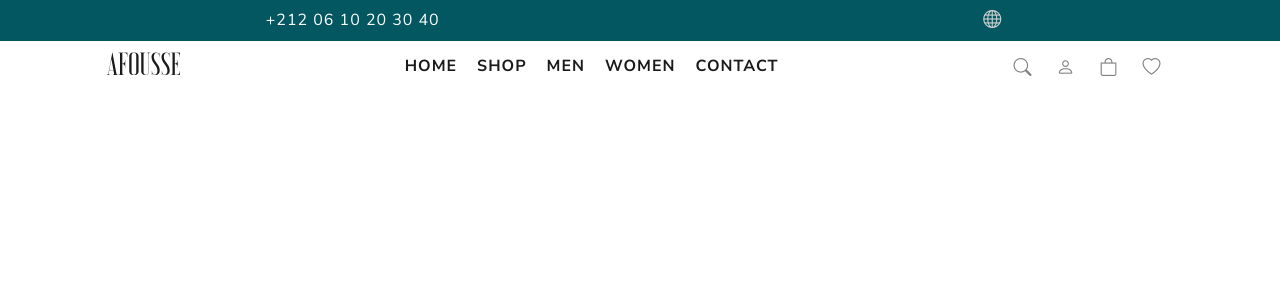
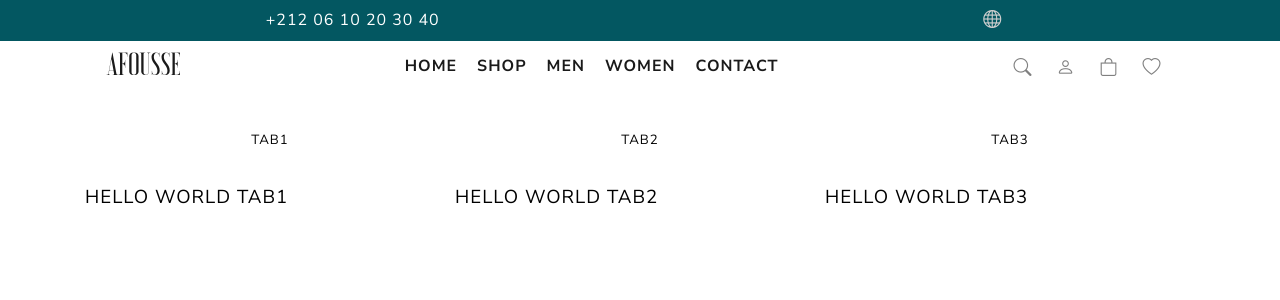
Before and after one commit to Ayman-shaim1/afousse, a React (Create React App) app: page / in a window 1280 px wide. Shown: the top 300 px of the page. Built offline with nearby package versions, Linux system fonts and the light colour scheme.

Commit message:
start working on tabs & tab

```diff
--- a/package.json
+++ b/package.json
@@ -11,6 +11,7 @@
     "react-router-dom": "^6.11.0",
     "react-scripts": "5.0.1",
     "styled-components": "^5.3.10",
+    "uuid": "^9.0.0",
     "web-vitals": "^2.1.4"
   },
   "scripts": {
--- a/src/GlobalStyle.js
+++ b/src/GlobalStyle.js
@@ -60,8 +60,8 @@ h6 {
 }
 
 .ic-img{
-  width:20px;
-  height:20px;
+  width:18px;
+  height:18px;
   margin:2px;
 }
 
--- a/src/components/Header.js
+++ b/src/components/Header.js
@@ -20,6 +20,8 @@ import FacebookLogo from "../assets/images/facebook-logo.png";
 const Header = () => {
   const [showNavBar, setShowNavBar] = useState(false);
   const [showModal, setShowModal] = useState(false);
+  const [email, setEmail] = useState("");
+  const [password, setPasswrod] = useState("");
 
   const openModalHandler = (e) => {
     e.preventDefault();
@@ -28,6 +30,8 @@ const Header = () => {
   const closeModalHandler = (e) => {
     e.preventDefault();
     setShowModal(false);
+    setEmail("");
+    setPasswrod("");
   };
 
   return (
@@ -35,9 +39,19 @@ const Header = () => {
       <Modal show={showModal} title="Login" onClose={closeModalHandler}>
         <form>
           <label>Email</label>
-          <Input placeholder={"Enter email ..."} />
+          <Input
+            placeholder={"Enter email ..."}
+            value={email}
+            type="email"
+            onChange={(e) => setEmail(e.target.value)}
+          />
           <label>Password</label>
-          <Input placeholder={"Enter password ..."} type="password" />
+          <Input
+            placeholder={"Enter password ..."}
+            type="password"
+            value={password}
+            onChange={(e) => setPasswrod(e.target.value)}
+          />
           <Button block color="primary">
             Login
           </Button>
--- /dev/null
+++ b/src/components/Tab.js
@@ -0,0 +1,23 @@
+import React, { useState } from "react";
+import { Tab as SCTab, TabTitle, TabContent } from "./styles/Tabs.styled";
+import { v4 as uuidv4 } from "uuid";
+
+const Tab = ({ children, title }) => {
+  const id = uuidv4();
+  const [activeTab, setActiveTab] = useState(true);
+
+  const activeTabHandler = () => {};
+
+  return (
+    <SCTab id={`tab-${id}`}>
+      <TabTitle onClick={activeTabHandler} id={`tab-title-${id}`}>
+        {title}
+      </TabTitle>
+      <TabContent active={activeTab} id={`tab-content-${id}`}>
+        {children}
+      </TabContent>
+    </SCTab>
+  );
+};
+
+export default Tab;
--- /dev/null
+++ b/src/components/Tabs.js
@@ -0,0 +1,8 @@
+import React from "react";
+import { Tabs as SCTabs } from "./styles/Tabs.styled";
+
+const Tabs = ({ children }) => {
+  return <SCTabs>{children}</SCTabs>;
+};
+
+export default Tabs;
--- a/src/components/index.js
+++ b/src/components/index.js
@@ -6,3 +6,5 @@ export { default as Search } from "./Search";
 export { default as Input } from "./Input";
 export { default as Button } from "./Button";
 export { default as Divider } from "./Divider";
+export { default as Tabs } from "./Tabs";
+export { default as Tab } from "./Tab";
--- a/src/components/styles/Input.styled.js
+++ b/src/components/styles/Input.styled.js
@@ -6,6 +6,14 @@ export const Input = styled.input`
   background-color: var(--light-gray-color);
   outline: none;
   width: 100%;
-  display:block;
+  display: block;
   margin: 5px 0 10px 0;
+
+  &:focus {
+    color: #55595c;
+    background-color: #f7f7f9;
+    border-color: #8d8d8d;
+    outline: 0;
+    box-shadow: 0 0 0 0.25rem rgba(26, 26, 26, 0.25);
+  }
 `;
--- a/src/components/styles/Modal.styled.js
+++ b/src/components/styles/Modal.styled.js
@@ -1,11 +1,11 @@
 import styled, { keyframes } from "styled-components";
 
 const openModal = keyframes`
-  from{
+  from {
     top:0;
   }
-  to{
-  top:50%
+  to {
+    top:50%
   }
 `;
 
@@ -20,7 +20,7 @@ export const Modal = styled.div`
   transform: translate(-50%, -50%);
   border: 1px solid var(--gray-color);
   z-index: 5000;
-  animation: ${openModal} 0.3s linear;
+  animation: ${openModal} 0.4s linear;
   @media (max-width: 700px) {
     width: 400px;
   }
--- /dev/null
+++ b/src/components/styles/Tabs.styled.js
@@ -0,0 +1,26 @@
+import styled from "styled-components";
+
+export const Tabs = styled.div`
+  display: flex;
+  justify-content: center;
+  width: 100%;
+`;
+export const Tab = styled.div`
+  width: 100%;
+`;
+export const TabTitle = styled.h5`
+  margin-left: 5px;
+  margin-right: 5px;
+  padding: 16px 18px;
+  text-align: center;
+  cursor: pointer;
+
+  &:hover {
+    background-color: var(--light-gray-color);
+  }
+`;
+
+export const TabContent = styled.div`
+  width: 100%;
+  display: ${(props) => (props.active ? "block" : "none")};
+`;
--- a/src/pages/HomePage.js
+++ b/src/pages/HomePage.js
@@ -1,7 +1,21 @@
 import React from "react";
-
+import { Tabs, Tab } from "../components";
 const HomePage = () => {
-  return <></>;
+  return (
+    <>
+      <Tabs>
+        <Tab title="Tab1">
+          <h3>Hello world tab1</h3>
+        </Tab>
+        <Tab title="Tab2">
+          <h3>Hello world tab2</h3>
+        </Tab>
+        <Tab title="Tab3">
+          <h3>Hello world tab3</h3>
+        </Tab>
+      </Tabs>
+    </>
+  );
 };
 
 export default HomePage;
```
Also changed, not shown: 1 other file (tests, documents, lock files or other folders).
